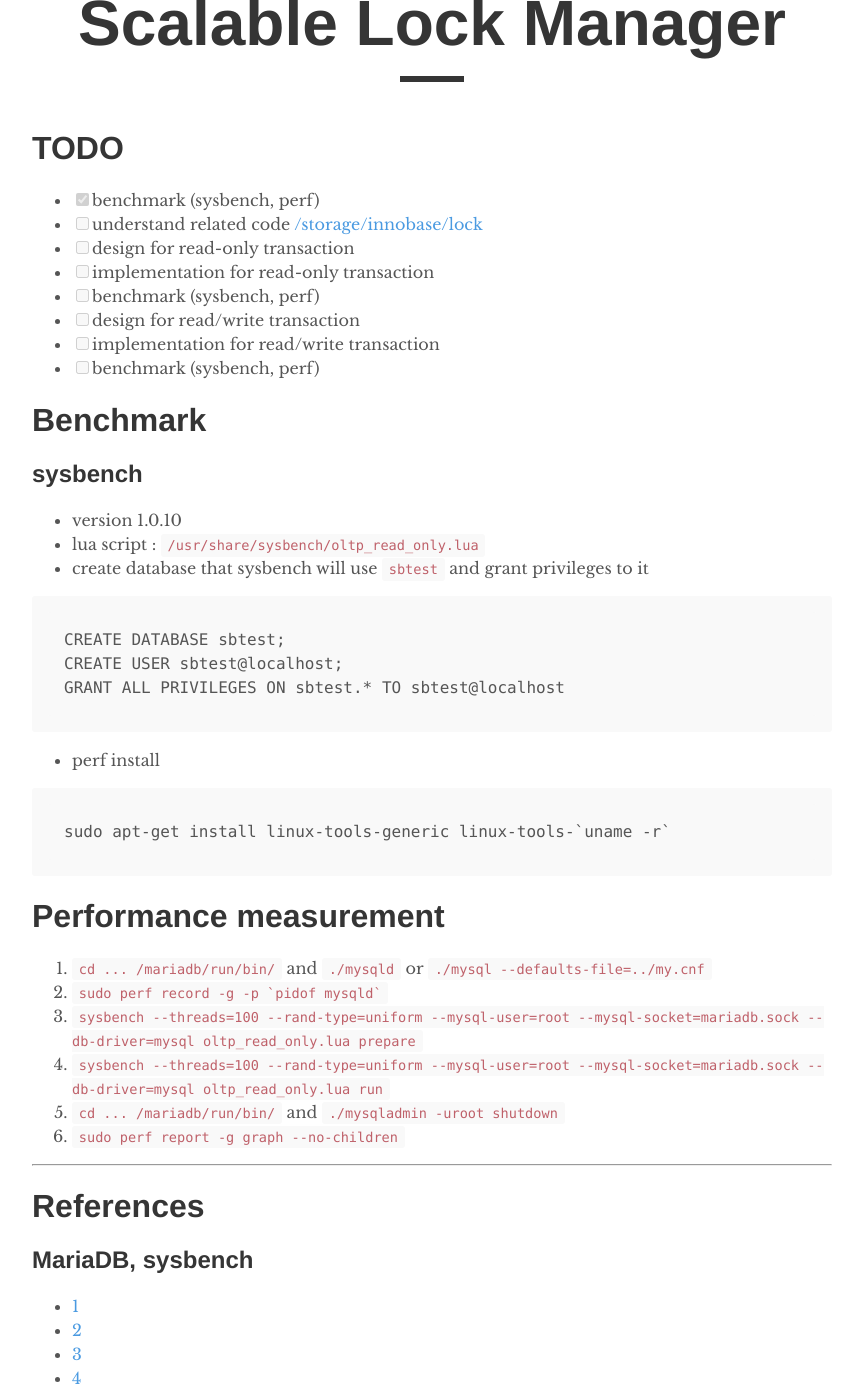
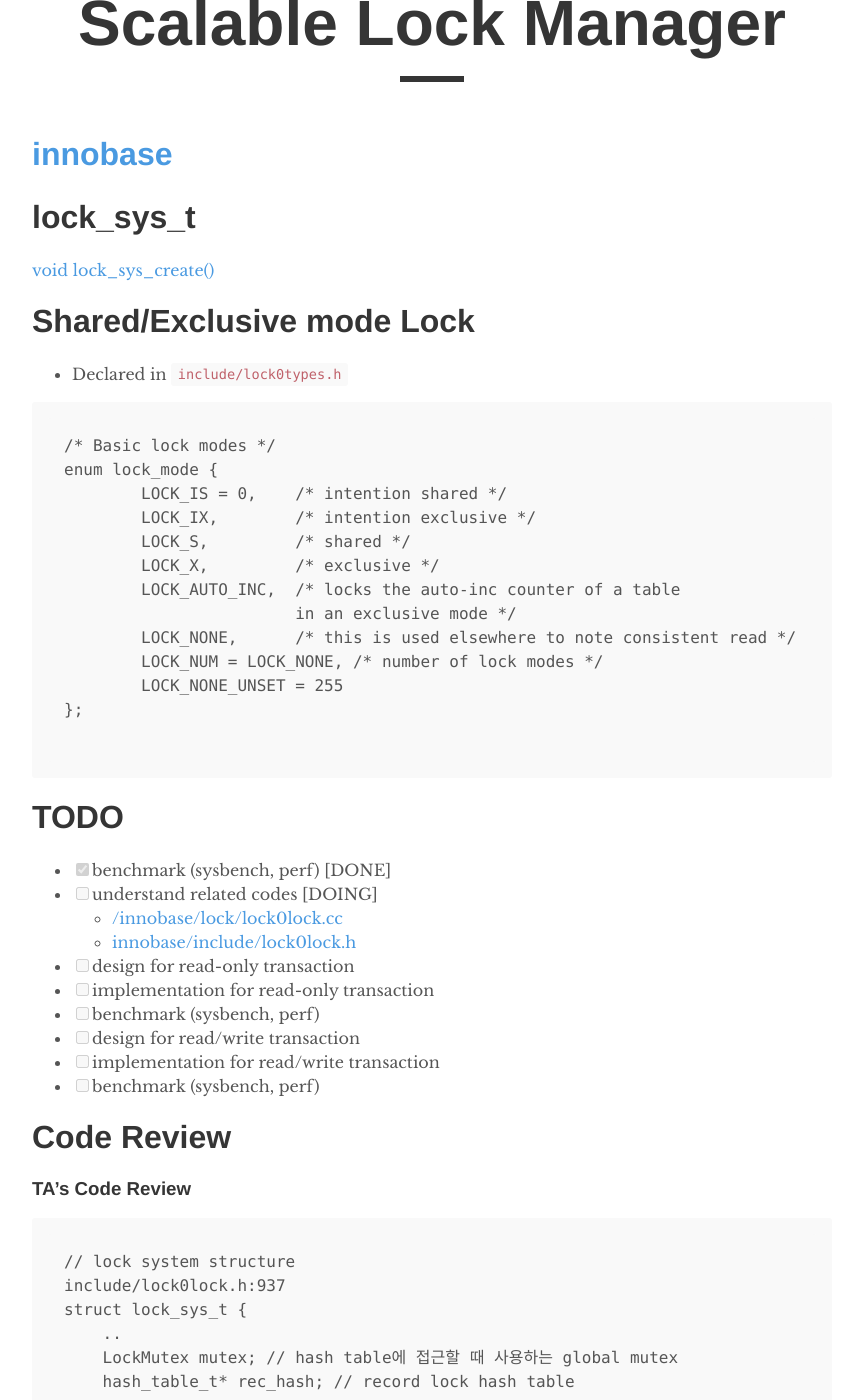
Before and after one commit to trilliwon/ABL, a Jekyll site: the page built from _posts/2017-12-08-lock-manager.md, in a window 1280 px wide and 1400 px high, scrolled down 261 px. Shown: the whole window, without its empty margins (208-1071 px from the left). Built offline with Jekyll 4.4.1, drawn with Linux system fonts in a browser that asks for light colours; some of the changed text lies outside the part shown.

Commit message:
Tue Dec 12 19:05:05 KST 2017

````diff
--- a/_posts/2017-12-08-lock-manager.md
+++ b/_posts/2017-12-08-lock-manager.md
@@ -6,10 +6,37 @@
 permalink: /lock_manager/
 ---
 
+# [innobase](https://github.com/MariaDB/server/tree/10.3/storage/innobase)
+
+# lock_sys_t
+
+[void lock_sys_create()](https://github.com/MariaDB/server/blob/976f6fb1b6320f7eb2cd228d9690de85fec330e8/storage/innobase/lock/lock0lock.cc#L486)
+# Shared/Exclusive mode Lock
+
+- Declared in `include/lock0types.h`
+
+```
+/* Basic lock modes */
+enum lock_mode {
+	LOCK_IS = 0,	/* intention shared */
+	LOCK_IX,	/* intention exclusive */
+	LOCK_S,		/* shared */
+	LOCK_X,		/* exclusive */
+	LOCK_AUTO_INC,	/* locks the auto-inc counter of a table
+			in an exclusive mode */
+	LOCK_NONE,	/* this is used elsewhere to note consistent read */
+	LOCK_NUM = LOCK_NONE, /* number of lock modes */
+	LOCK_NONE_UNSET = 255
+};
+
+```
+
 # TODO
 
-- [x] benchmark (sysbench, perf)
-- [ ] understand related code [/storage/innobase/lock](https://github.com/MariaDB/server/tree/10.3/storage/innobase/lock)
+- [x] benchmark (sysbench, perf) [DONE]
+- [ ] understand related codes [DOING]
+  - [/innobase/lock/lock0lock.cc](https://github.com/MariaDB/server/tree/10.3/storage/innobase/lock)
+  - [innobase/include/lock0lock.h](https://github.com/MariaDB/server/blob/10.3/storage/innobase/include/lock0lock.h)
 - [ ] design for read-only transaction
 - [ ] implementation for read-only transaction
 - [ ] benchmark (sysbench, perf)
@@ -17,10 +44,71 @@
 - [ ] implementation for read/write transaction
 - [ ] benchmark (sysbench, perf)
 
+# Code Review
+
+### TA's Code Review
+```
+// lock system structure
+include/lock0lock.h:937
+struct lock_sys_t {
+    ..
+    LockMutex mutex; // hash table에 접근할 때 사용하는 global mutex
+    hash_table_t* rec_hash; // record lock hash table
+
+}
+
+// lock system이 초기화되는 곳
+srv/srv0start.cc:1861
+lock_sys_create()
+ - lock system global mutex 초기화
+ - rec_hash를 hash_create() 함수로 초기화
+
+// record lock을 잡는 함수
+lock/lock0lock.cc:2594
+lock_rec_lock()
+ - locking table에 lock을 매달아 두는 entry point
+ - 여기서 shared lock을 잡을지 exclusive lock을 잡을지.. conflict되는애가 있는지 확인해서 기다릴지 진행할지..
+ - parameter
+   - impl : implicit locking인지.
+   - mode: shared인지 exclusive인지
+   - heap no: page 안에서 위치가 어딘지
+   - ...
+
+// lock_rec_lock 내부 설명
+lock/lock0lock.cc:2624
+lock_rec_lock_fast() - 아무도 없을거라고 기대하고 빠르게 락 획득 시도
+lock_rec_lock_slow() - 락을 잡을려는 누군가가 있는 것 같을때
+lock_rec_other_has_conflicting() : 혹시 다른 애가 conflict한 lock 잡고있니?
+for loop (line 1452) 도는게 list에서 처음부터 다 보는것
+lock_rec_has_to_wait() (line 1456): 나 혹시 기다려야하니??
+lock_mode_compatible() (line 901)을 통해 같이 잡을 수 있는지 확인. lock_compatibility_matrix를 통해
+
+// record lock을 주로 부르는 path (read)
+row/row0sel.cc:880
+row_sel_get_clust_rec()
+ - lock_clust_rec_read_check_and_lock()
+   - lock_rec_lock()
+lock_rec_lock()은 주로 lock_clust_rec_read_check_and_lock() 에서 불릴 것이다.
+read-only transaction들을 수행했을 때 문제가 여기서부터 시작될것. lock_mutex_enter()를 부른다.
+
+// lock을 해제하는곳
+lock/lock0lock.cc:5197
+lock_release()
+ - transaction이 잡았던 lock들을 for문을 돌면서 해제한다.
+ - lock_req_dequeue_from_page()
+
+// lock 해제를 부르는 곳
+trx/trx0trx.cc:1993
+trx_commit()
+ - trx_commit_low()
+  - trx_commit_in_memory()
+   - lock_trx_release_locks()
+transaction이 잡았던 lock들은 commit할때 다 푼다. Strict 2PL
+```
 
 # Benchmark
 
-## sysbench
+>## sysbench
 
 - version 1.0.10
 - lua script : `/usr/share/sysbench/oltp_read_only.lua`
@@ -38,7 +126,7 @@
 sudo apt-get install linux-tools-generic linux-tools-`uname -r`
 ```
 
-# Performance measurement
+>## Performance measurement
 
 1. `cd ... /mariadb/run/bin/` and `./mysqld` or `./mysql --defaults-file=../my.cnf`
 2. ``` sudo perf record -g -p `pidof mysqld` ```
@@ -47,7 +135,9 @@
 5. `cd ... /mariadb/run/bin/` and `./mysqladmin -uroot shutdown`
 6. `sudo perf report -g graph --no-children`
 
+
 ---
+
 
 # References
 
````
Also changed, not shown: _posts/2017-11-30-terms.md (+3 -0 lines), _posts/2017-12-10-doing-list.md (+2 -1 lines).
